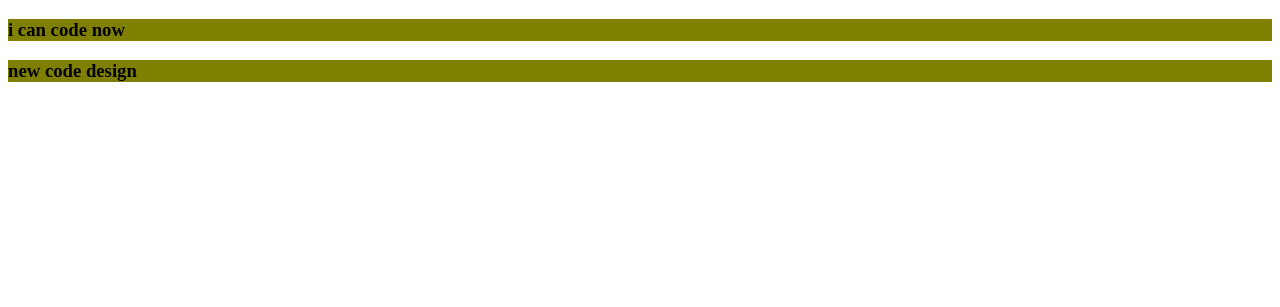
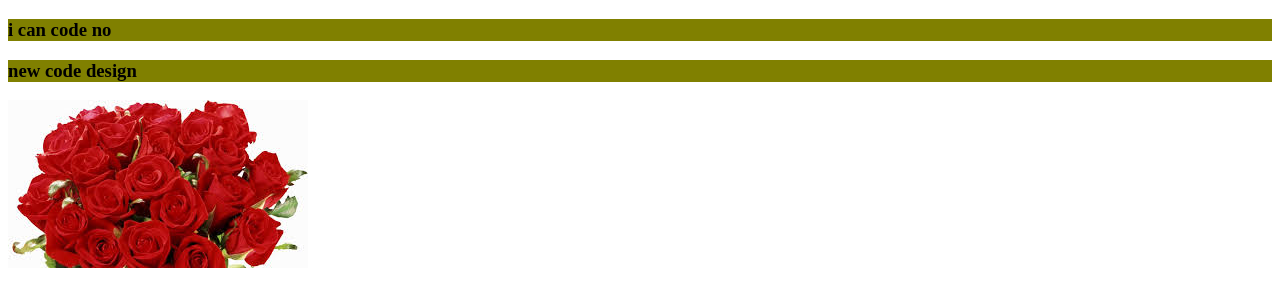
Before and after one commit to anisa6121/my-first-repo, a plain HTML site: page index.html in a window 1280 px wide. Shown: the part 61-368 px from the top of the page. Drawn offline with Linux system fonts and the light colour scheme.

Commit message:
image addeded

```diff
--- a/index.html
+++ b/index.html
@@ -9,7 +9,8 @@
 </head>
 <body>
     <h1>I can push git hub</h1>
-    <h3>i can code now</h3>
-    <h3>new code design
+    <h3>i can code no</h3>
+    <h3>new code design </h3>
+        <img src="image 2  .jpg" alt="">
 </body>
 </html>
```
Also changed, not shown: image 2  .jpg (added), image 2.jpg (added), image 4.jpg (added), image 5.jpg (added), image1.jpg (added).
